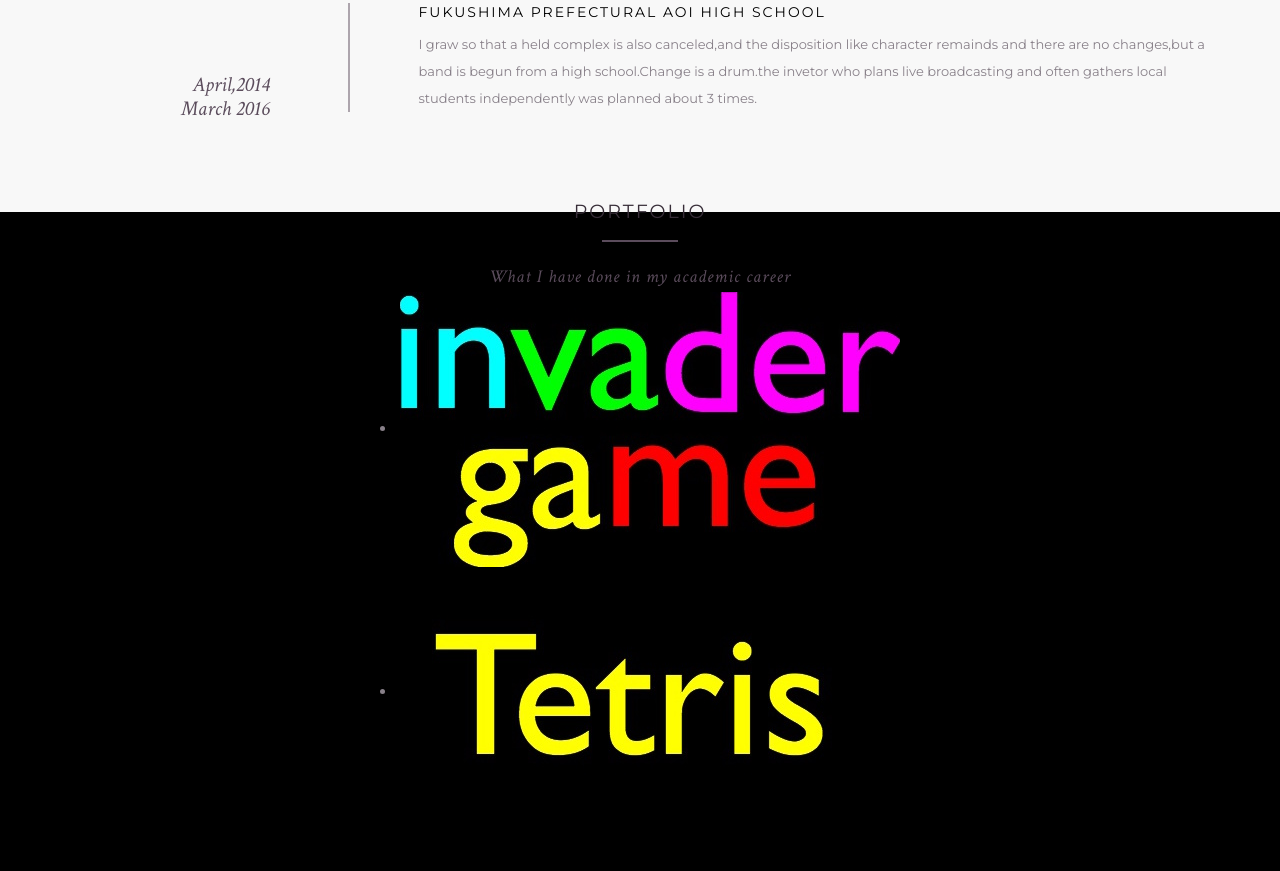
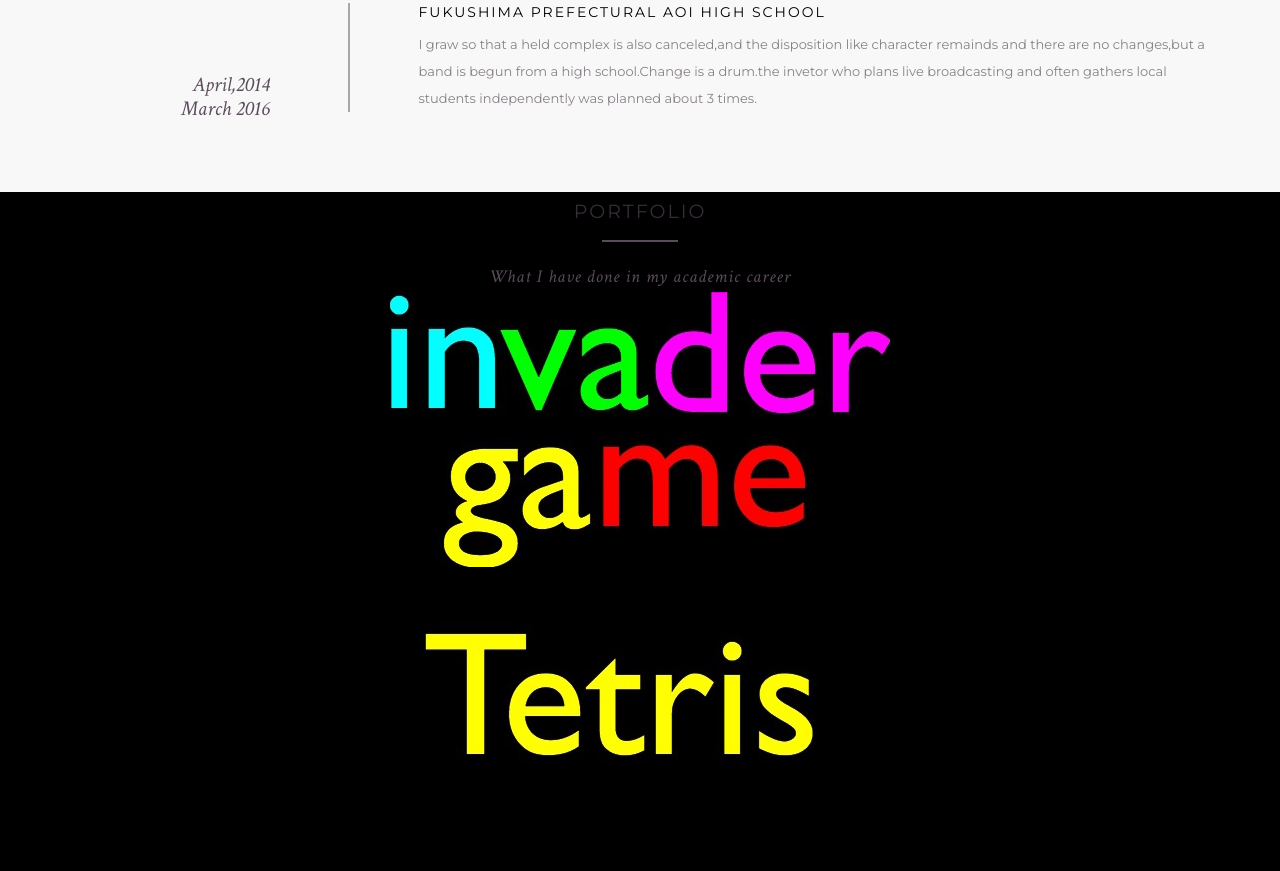
Before and after one commit to junrock1207/junrock1207.github.io, a plain HTML site: page index.html in a window 1280 px wide. Shown: the part 3349-4220 px from the top of the page. Drawn offline with nearby package versions, Linux system fonts and the light colour scheme; some packages are replaced by stand-ins of ours; a script that the page names is missing.

Commit message:
add game

```diff
--- a/css/main.css
+++ b/css/main.css
@@ -56,6 +56,9 @@ a {
 }
 img {
 	max-width:100%;
+}
+ul,li{
+	list-style: none;
 }
 
 
@@ -588,8 +591,8 @@ header{
 /*----------------------------------------------------
 	 8. Protfolio Style
 ------------------------------------------------------*/
-.protfolio{
-	background:#fff;
+.portfolio{
+	background:#000;
 	width:100%;
 	overflow:hidden;
 }
@@ -608,7 +611,7 @@ header{
 
 .protfolio .heading p{
 	padding-bottom:41px;
-	color:#f5f5f5
+	color:#242424
 }
 .protfolio h4{
 	font-weight:700;
```
